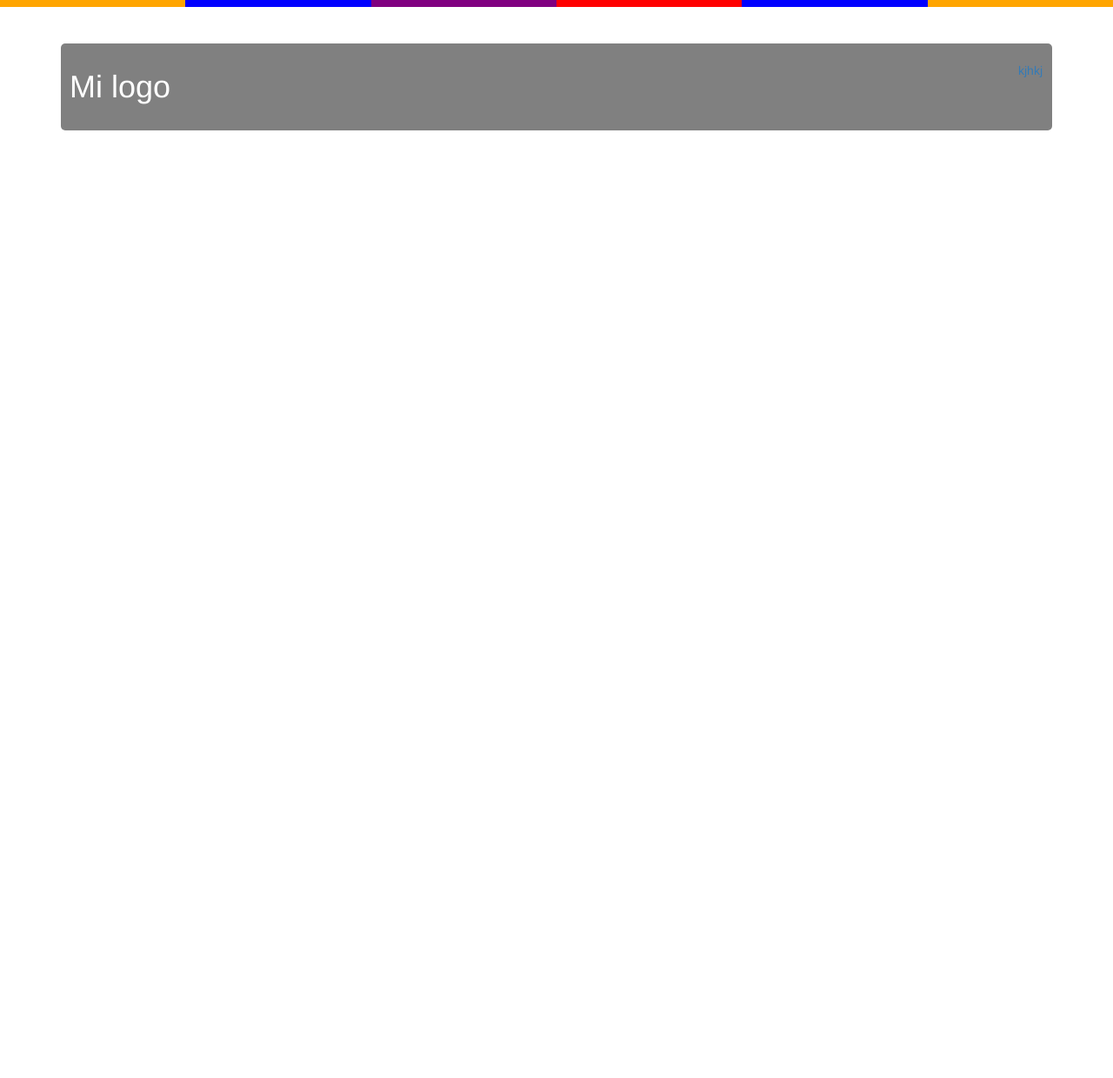
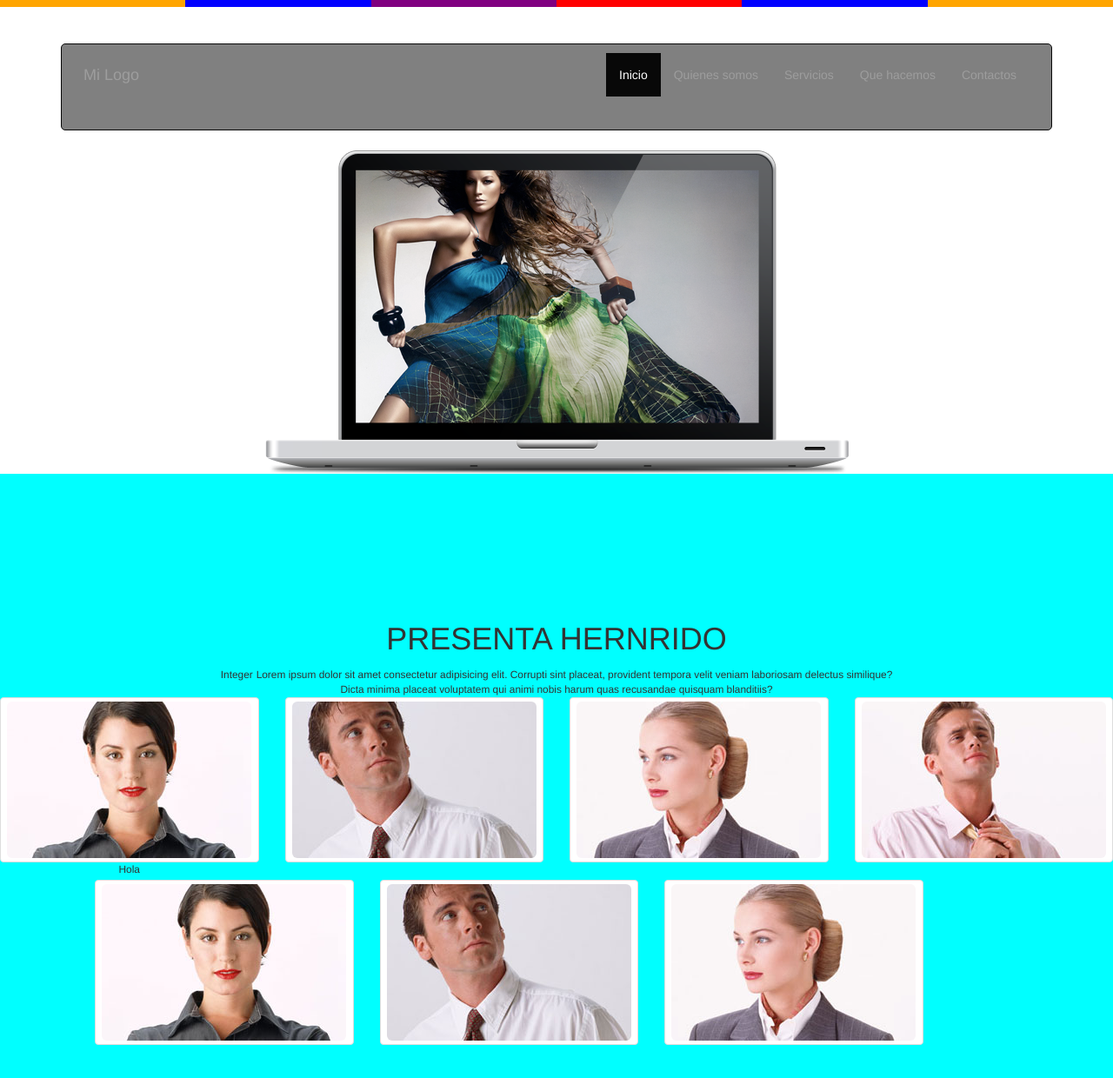
Before and after one commit to alvarovigz95/front, a plain HTML site: page index.html in a window 1280 px wide. Shown: the whole page at 87% size. Before the commit the page ends 800 px from the top, so only its background shows below. Drawn offline with Linux system fonts and the light colour scheme.

Commit message:
Agregado images

```diff
--- a/index.html
+++ b/index.html
@@ -1,9 +1,9 @@
 <html>
   <head>
-<meta charset="UTF-8">
+    <meta charset="UTF-8" />
     <Title>Responsive</Title>
-<link rel="stylesheet"type="text/css" href="css/bootstrap.css">
-<link rel="stylesheet" type="text/css" href="css/estilo3.css">
+    <link rel="stylesheet" type="text/css" href="css/bootstrap.css" />
+    <link rel="stylesheet" type="text/css" href="css/estilo3.css" />
   </head>
   <body>
     <header>
@@ -14,19 +14,92 @@
       <div class="colheader col-md-2 col-sm-2  col-xs-2 azul"></div>
       <div class="colheader col-md-2 col-sm-2  col-xs-2 naranja"></div>
       <div class="container">
-            <nav class="menu"><h1 class="pull-left">Mi logo</h1>
-                <ul class="nav navbar navbar-right">
-                    <li><a href="">kjhkj</a></li>
+        <nav class="navbar navbar-inverse menu">
+            <div class="container-fluid">
+              <!-- Brand and toggle get grouped for better mobile display -->
+              <div class="navbar-header">
+                <button type="button" class="navbar-toggle collapsed" data-toggle="collapse" data-target="#bs-example-navbar-collapse-1" aria-expanded="false">
+                  <span class="sr-only">Toggle navigation</span>
+                  <span class="icon-bar"></span>
+                  <span class="icon-bar"></span>
+                  <span class="icon-bar"></span>
+                </button>
+                <a class="navbar-brand" href="#">Mi Logo</a>
+              </div>
+
+              <!-- Collect the nav links, forms, and other content for toggling -->
+              <div class="collapse navbar-collapse" id="bs-example-navbar-collapse-1">
+                <ul class="nav navbar-nav navbar-right">
+                  <li class="active"><a href="#">Inicio <span class="sr-only">(current)</span></a></li>
+                  <li><a href="#">Quienes somos</a></li>
+                  <li><a href="#">Servicios</a></li>
+                  <li><a href="#">Que hacemos</a></li>
+                  <li><a href="#">Contactos</a></li>
                 </ul>
-
-
-
-
+              </div><!-- /.navbar-collapse -->
+            </div><!-- /.container-fluid -->
           </nav>
       </div>
     </header>
+    <div class="container text-center">
+        <img src="images/slider-frame.png" alt="" srcset="">
+    </div>
+    <div class="container-fluid text-center" style="background-color: aqua; padding:20px; padding: 150px 0 150px">
+        <div style="width: 800px; margin:auto;">
+            <h1>PRESENTA HERNRIDO</h1>
+            <small>Integer</small>
+            <small>Lorem ipsum dolor sit amet consectetur adipisicing elit. Corrupti sint placeat, provident tempora velit veniam laboriosam delectus similique? Dicta minima placeat voluptatem qui animi nobis harum quas recusandae quisquam blanditiis?</small>
+        </div>
+        <div class="row">
+            <div class="col-md-3">
+                <a href="#" class="thumbnail" style="margin-bottom: 0">
+                    <img src="images/1.jpg" class="img-rounded" alt="" srcset="">
+                </a>
+                <small>Hola</small>
+            </div>
+            <div class="col-md-3">
+                <a href="#" class="thumbnail">
+                    <img src="images/2.jpg" class="img-rounded" alt="" srcset="">
+                </a>
+            </div>
+            <div class="col-md-3">
+                <a href="#" class="thumbnail">
+                    <img src="images/3.jpg" class="img-rounded" alt="" srcset="">
+                </a>
+            </div>
+            <div class="col-md-3">
+                <a href="#" class="thumbnail">
+                   <img src="images/4.jpg" class="img-rounded" alt="" srcset="">
+                </a>
+            </div>
+        </div>
+            <div class="row">
+                    <div class="col-md-1">
+                    </div>
+                    <div class="col-md-3">
+                        <a href="#" class="thumbnail">
+                            <img src="images/1.jpg" class="img-rounded" alt="" srcset="">
+                        </a>
+                    </div>
+                    <div class="col-md-3">
+                        <a href="#" class="thumbnail">
+                            <img src="images/2.jpg" class="img-rounded" alt="" srcset="">
+                        </a>
+                    </div>
+                    <div class="col-md-3">
+                        <a href="#" class="thumbnail">
+                            <img src="images/3.jpg" class="img-rounded" alt="" srcset="">
+                        </a>
+                    </div>
+                    <div class="col-md-1">
+                        </div>
+            </div>
+        </div>
+    </div>
+
 
 
     <script src="js/jquery-3.4.1.js"></script>
     <script src="js/bootstrap.min.js"></script>
   </body>
+</html>
```
Lines whose indentation alone changed are shown as unchanged.
